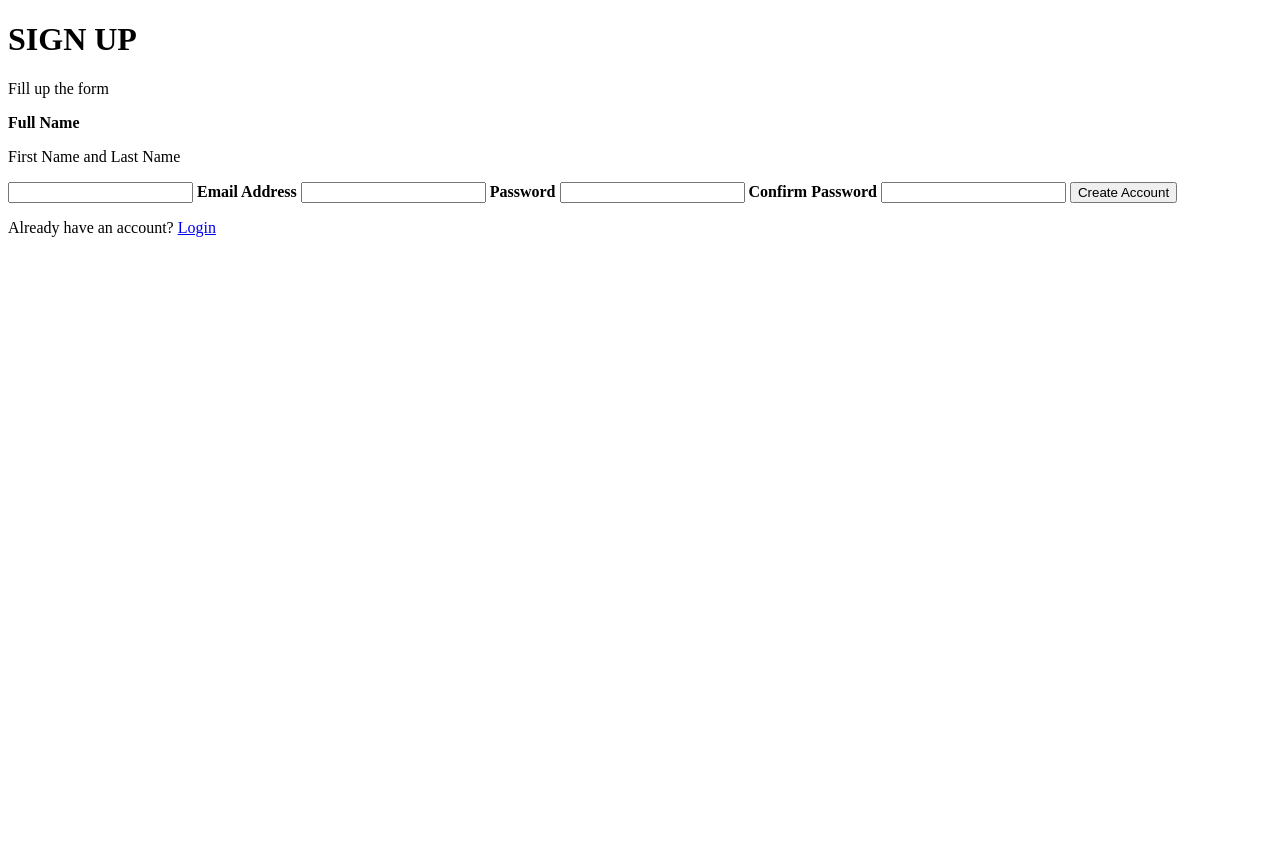
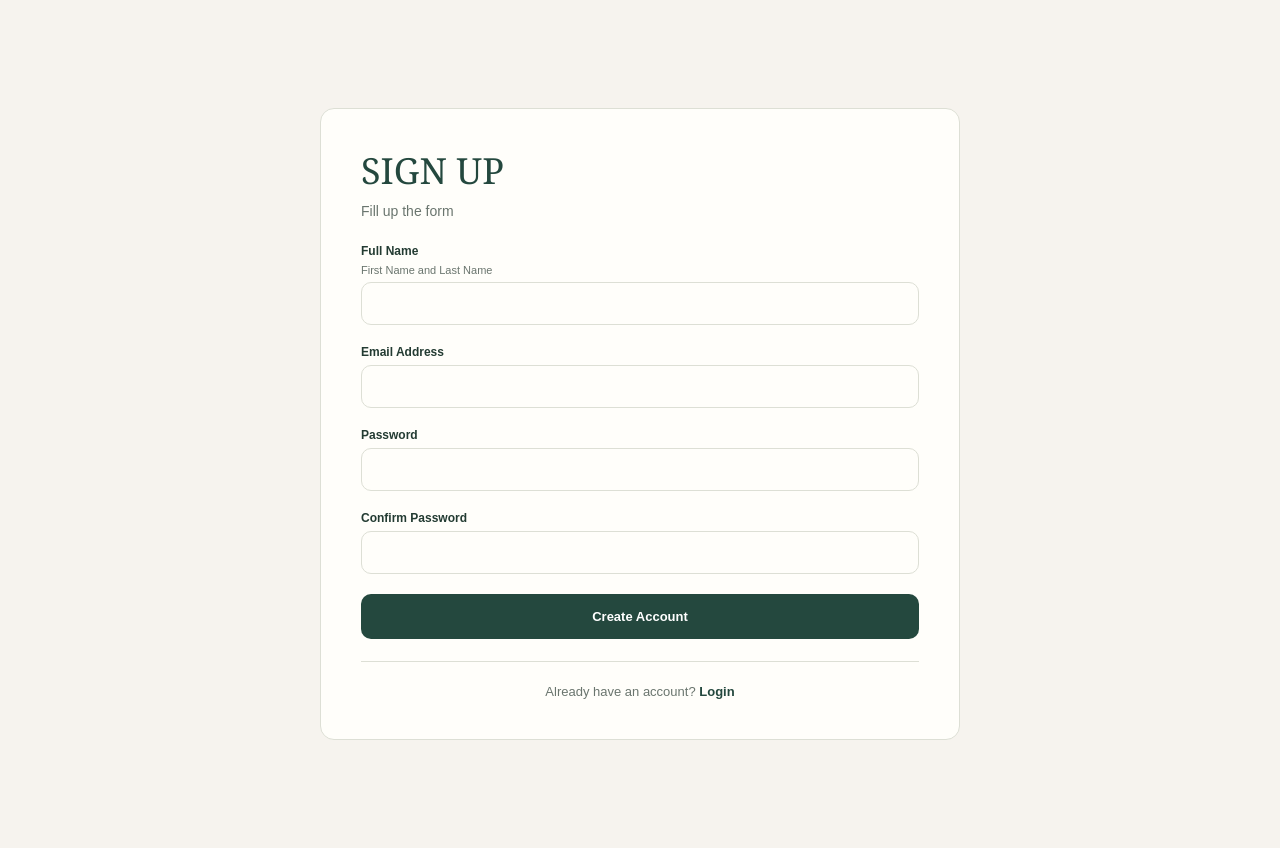
Before and after one commit to 8mvr/final_project, a PHP site: page /signup.php in a window 1280 px wide. Before the commit the page ends 237 px from the top, so only its background shows below. Run offline with PHP 8.4, Linux system fonts and the light colour scheme.

Commit message:
added css to index, login and signup

```diff
--- a/index.php
+++ b/index.php
@@ -4,6 +4,7 @@
     <meta charset="UTF-8">
     <meta name="viewport" content="width=device-width, initial-scale=1.0">
     <title>Inventory</title>
+    <link rel="stylesheet" href="style.css">
 </head>
 <body>
     <h1>Welcome</h1><br>
--- a/login.php
+++ b/login.php
@@ -27,7 +27,7 @@ if(isset($_POST["submit"])){
     <meta charset="UTF-8">
     <meta name="viewport" content="width=device-width, initial-scale=1.0">
     <title>Login</title>
-    <!-- <link rel="stylesheet" href="style.css"> -->
+    <link rel="stylesheet" href="style.css">
 </head>
 <body>
     <form action="login.php" method="POST">
--- a/signup.php
+++ b/signup.php
@@ -26,7 +26,7 @@ if(isset($_POST["submit"])){
     <meta charset="UTF-8">
     <meta name="viewport" content="width=device-width, initial-scale=1.0">
     <title>Registration</title>
-    <!-- <link rel="stylesheet" href="style.css"> -->
+    <link rel="stylesheet" href="style.css">
 </head>
 <body>
     <form action="signup.php" method="POST">
--- a/style.css
+++ b/style.css
@@ -1,20 +1,21 @@
-@font-face {
-    font-family: 'Playwrite TZ Guides';
-    src: url('fonts/PlaywriteTZGuides-Regular.woff2') format('woff2'),
-         url('fonts/PlaywriteTZGuides-Regular.woff') format('woff');
-    font-weight: normal;
-    font-style: normal;
-    font-display: swap;
+/* makes width include padding and border */
+input,
+.login-container,
+.signup-container {
+    box-sizing: border-box;
 }
 
 body {
-    background-color: #E8EEE5;
+    background-color: #f6f3ee;
     margin: 0;
     min-height: 100vh;
     display: flex;
     justify-content: center;
     align-items: center;
+    padding: 24px;
     font-family: Arial, sans-serif;
+    font-size: 13px;
+    color: #233b32;
 }
 
 form {
@@ -23,59 +24,225 @@ form {
     justify-content: center;
 }
 
+/* ---------- Card ---------- */
+
 .login-container,
 .signup-container {
-    background: #ffffff;
-    padding: 30px;
-    border-radius: 8px;
-    box-shadow: 0 4px 10px rgba(0, 0, 0, 0.1);
     width: 100%;
-    max-width: 400px;
-    text-align: center;
+    max-width: 520px;
+    padding: 40px;
+    background: #fffefa;
+    border: 1px solid #dddfd5;
+    border-radius: 14px;
+    text-align: left;
+}
+
+.signup-container {
+    max-width: 640px;
+}
+
+/* ---------- Heading and intro text ---------- */
+
+h1 {
+    margin: 0 0 8px;
+    font-family: Georgia, serif;
+    font-weight: 500;
+    font-size: 36px;
+    line-height: 1.2;
+    color: #24483e;
+}
+
+.login-container > p,
+.signup-container > p {
+    margin: 0 0 22px;
+    font-size: 14px;
+    line-height: 22px;
+    color: #6a756e;
+}
+
+/* "First Name and Last Name" helper text under the label */
+.signup-container label + p {
+    margin: 4px 0 6px;
+    font-size: 11px;
+    line-height: normal;
+    color: #6a756e;
+}
+
+/* ---------- Labels and inputs ---------- */
+
+label {
+    display: block;
+    margin-bottom: 6px;
+    font-size: 12px;
+    font-weight: 600;
+    color: #233b32;
+}
+
+label b {
+    font-weight: 600;
 }
 
 input[type="text"],
 input[type="email"],
 input[type="password"] {
+    display: block;
     width: 100%;
-    padding: 10px;
-    margin-top: 5px;
-    margin-bottom: 15px;
-    border: 1px solid #ccc;
-    border-radius: 4px;
-    box-sizing: border-box;
+    margin: 0 0 20px;
+    padding: 13px 14px;
+    background: #fffefa;
+    border: 1px solid #dddfd5;
+    border-radius: 10px;
+    font-family: inherit;
+    font-size: 13px;
+    color: #233b32;
     text-align: left;
+    outline: none;
+    transition: border-color 0.15s, box-shadow 0.15s;
 }
 
-label {
-    display: block;
-    text-align: left;
+input[type="text"]:focus,
+input[type="email"]:focus,
+input[type="password"]:focus {
+    border-color: #24483e;
+    box-shadow: 0 0 0 3px rgba(36, 72, 62, 0.12);
 }
 
+input[type="text"]:user-invalid,
+input[type="email"]:user-invalid,
+input[type="password"]:user-invalid {
+    border: 1.5px solid #b3423a;
+}
+
+input::placeholder {
+    color: #9aa39d;
+}
+
+/* ---------- Button ---------- */
+
 input[type="submit"] {
+    display: block;
     width: 100%;
-    padding: 10px;
-    background-color: #4CAF50;
-    color: white;
+    margin-top: 4px;
+    padding: 15px 22px;
+    background-color: #24483e;
+    color: #fff;
     border: none;
-    border-radius: 4px;
+    border-radius: 10px;
+    font-family: inherit;
+    font-size: 13px;
+    font-weight: 600;
     cursor: pointer;
-    font-size: 16px;
+    transition: background-color 0.15s;
 }
 
 input[type="submit"]:hover {
-    background-color: #45a049;
+    background-color: #1c3a32;
 }
+
+input[type="submit"]:focus-visible {
+    outline: 2px solid #24483e;
+    outline-offset: 2px;
+}
+
+/* ---------- Divider and switch link ---------- */
 
 hr {
     border: 0;
     height: 1px;
-    background: #ddd;
-    margin: 20px 0;
+    background: #dddfd5;
+    margin: 22px 0;
 }
 
-.signup-link,
-.login-link {
+.login-container > p.signup-link,
+.signup-container > p.login-link {
+    margin: 22px 0 0;
+    padding-top: 22px;
+    border-top: 1px solid #dddfd5;
     text-align: center;
-    margin-top: 15px;
+    font-size: 13px;
+    line-height: normal;
+    color: #6a756e;
 }
+
+.signup-link a,
+.login-link a {
+    font-weight: 600;
+    color: #24483e;
+    text-decoration: none;
+}
+
+.signup-link a:hover,
+.login-link a:hover {
+    text-decoration: underline;
+}
+
+/* ---------- Message under the link (error / success) ---------- */
+
+.signup-link ~ p,
+.login-link ~ p {
+    margin: 16px 0 0;
+    padding: 12px 14px;
+    background: #f9e6e2;
+    border: 1px solid #e8b9b2;
+    border-radius: 10px;
+    font-size: 12px;
+    font-weight: 500;
+    line-height: normal;
+    color: #b3423a;
+}
+
+/* ---------- Small screens ---------- */
+
+@media (max-width: 600px) {
+    .login-container,
+    .signup-container {
+        padding: 28px 20px;
+    }
+
+    h1 {
+        font-size: 30px;
+    }
+}
+
+/* index page: only the h1 and links sit directly in the body */
+body:has(> h1) {
+    flex-direction: column;
+    gap: 12px;
+    text-align: center;
+}
+
+body > h1 {
+    margin: 0 0 12px;
+    font-size: 48px;
+}
+
+body > br {
+    display: none;
+}
+
+body > a {
+    width: 220px;
+    padding: 14px 22px;
+    border-radius: 10px;
+    background: #24483e;
+    border: 1px solid #24483e;
+    color: #fff;
+    font-size: 13px;
+    font-weight: 600;
+    text-align: center;
+    text-decoration: none;
+}
+
+body > a:hover {
+    background: #1c3a32;
+}
+
+body > a + a {
+    background: #fffefa;
+    color: #24483e;
+    border-color: #dddfd5;
+}
+
+body > a + a:hover {
+    background: #eef1e8;
+}
```
